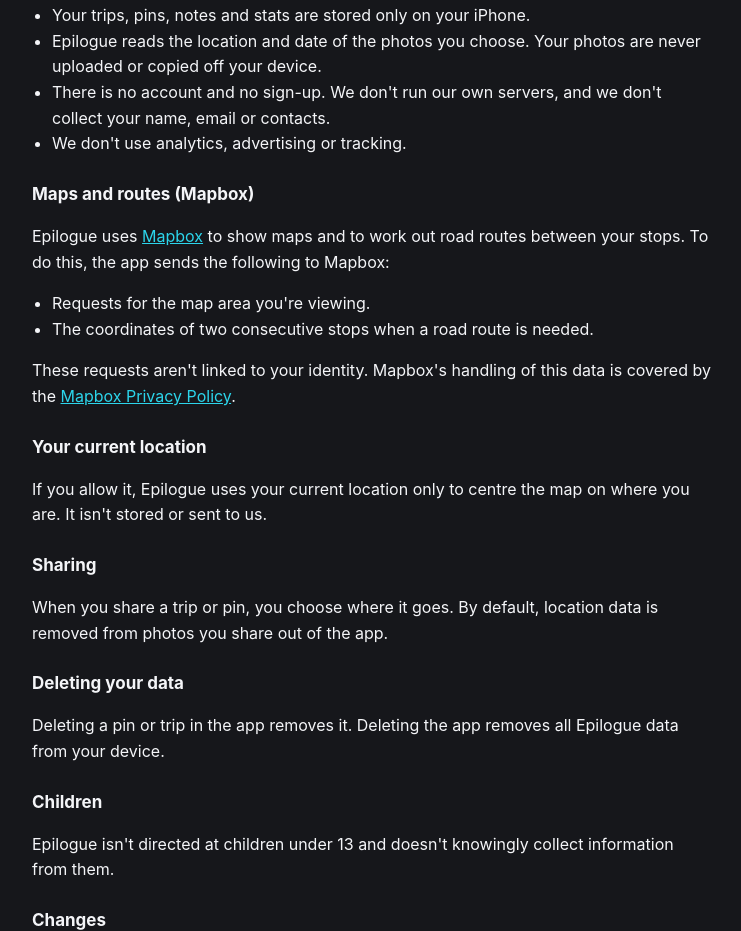
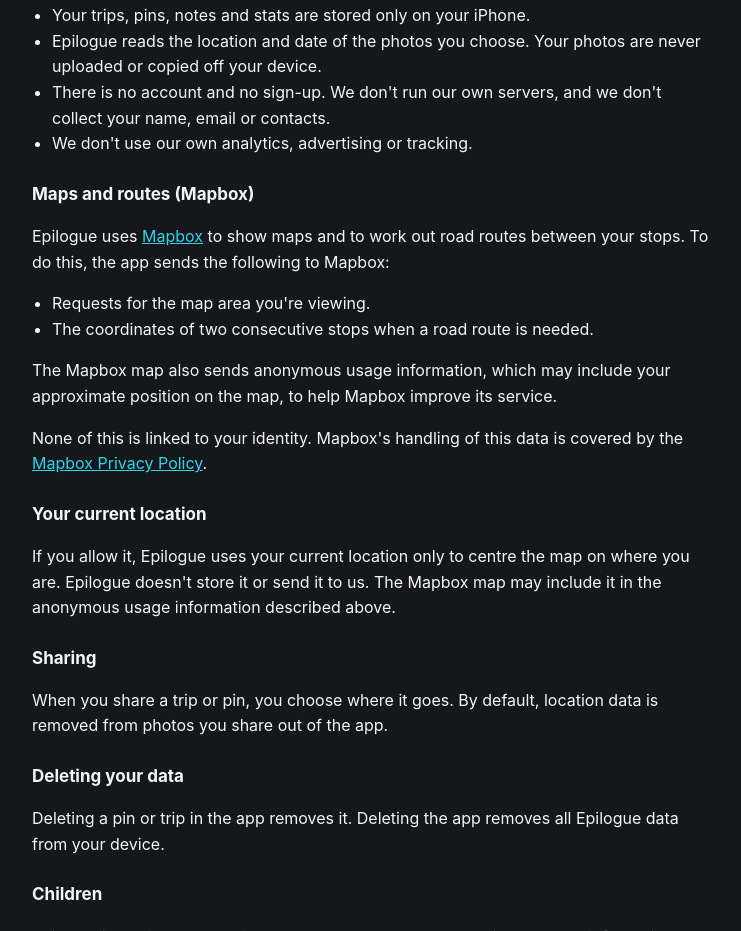
Before and after one commit to projects-Jonathan/epilogue-app, a plain HTML site: page index.html in a window 1280 px wide. Shown: the part 1220-2151 px from the top of the page, without its empty margins (268-1009 px from the left). Drawn offline with Linux system fonts and the light colour scheme.

Commit message:
Privacy Policy Update

```diff
--- a/index.html
+++ b/index.html
@@ -59,7 +59,7 @@
       <li>Your trips, pins, notes and stats are stored only on your iPhone.</li>
       <li>Epilogue reads the location and date of the photos you choose. Your photos are never uploaded or copied off your device.</li>
       <li>There is no account and no sign-up. We don't run our own servers, and we don't collect your name, email or contacts.</li>
-      <li>We don't use analytics, advertising or tracking.</li>
+      <li>We don't use our own analytics, advertising or tracking.</li>
     </ul>
 
     <h3>Maps and routes (Mapbox)</h3>
@@ -68,10 +68,11 @@
       <li>Requests for the map area you're viewing.</li>
       <li>The coordinates of two consecutive stops when a road route is needed.</li>
     </ul>
-    <p>These requests aren't linked to your identity. Mapbox's handling of this data is covered by the <a href="https://www.mapbox.com/legal/privacy">Mapbox Privacy Policy</a>.</p>
+    <p>The Mapbox map also sends anonymous usage information, which may include your approximate position on the map, to help Mapbox improve its service.</p>
+    <p>None of this is linked to your identity. Mapbox's handling of this data is covered by the <a href="https://www.mapbox.com/legal/privacy">Mapbox Privacy Policy</a>.</p>
 
     <h3>Your current location</h3>
-    <p>If you allow it, Epilogue uses your current location only to centre the map on where you are. It isn't stored or sent to us.</p>
+    <p>If you allow it, Epilogue uses your current location only to centre the map on where you are. Epilogue doesn't store it or send it to us. The Mapbox map may include it in the anonymous usage information described above.</p>
 
     <h3>Sharing</h3>
     <p>When you share a trip or pin, you choose where it goes. By default, location data is removed from photos you share out of the app.</p>
```
